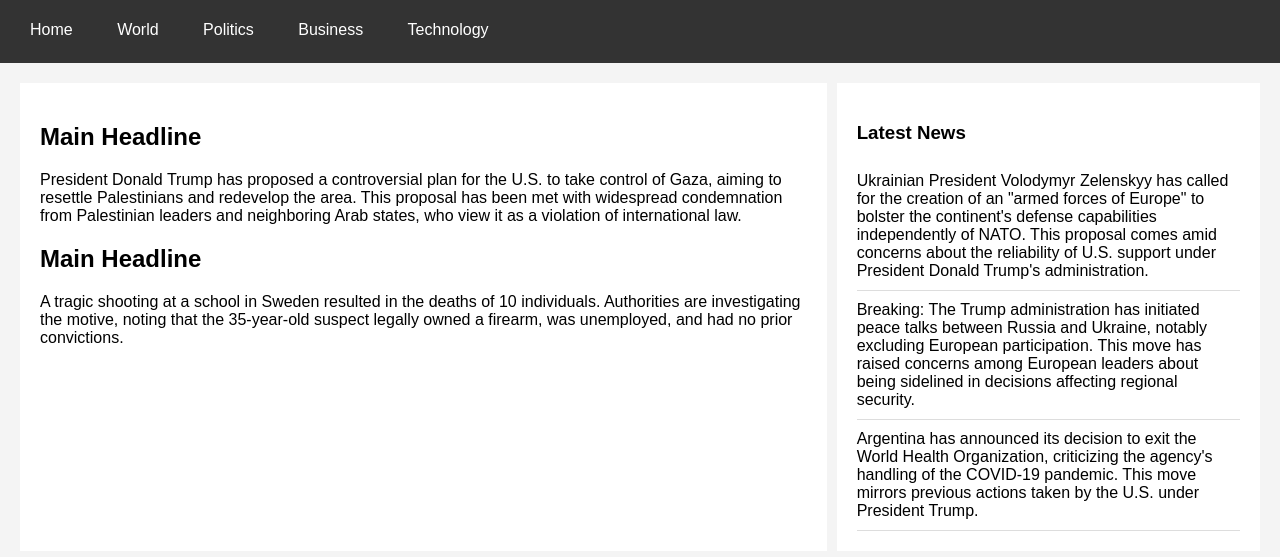
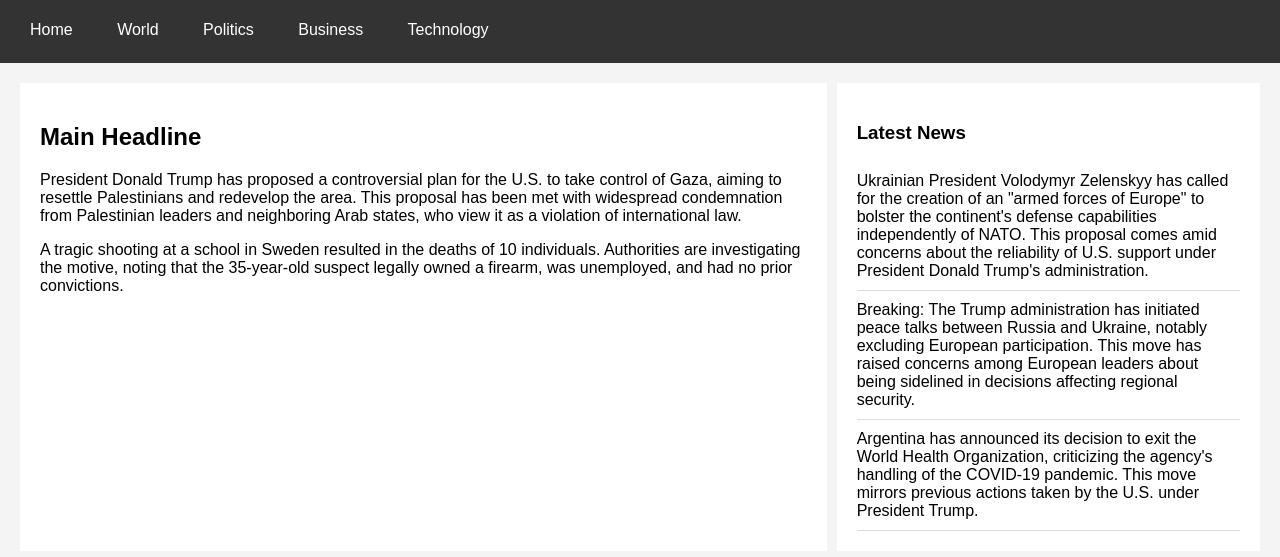
Before and after one commit to DWeda/watchyur, a plain HTML site: page index.html in a window 1280 px wide. Shown: the part 61-618 px from the top of the page. Drawn offline with Linux system fonts and the light colour scheme.

Commit message:
news update

```diff
--- a/index.html
+++ b/index.html
@@ -67,7 +67,6 @@
         <div class="main-content">
             <h2>Main Headline</h2>
             <p>President Donald Trump has proposed a controversial plan for the U.S. to take control of Gaza, aiming to resettle Palestinians and redevelop the area. This proposal has been met with widespread condemnation from Palestinian leaders and neighboring Arab states, who view it as a violation of international law.</p>
-            <h2>Main Headline</h2>
             <p>A tragic shooting at a school in Sweden resulted in the deaths of 10 individuals. Authorities are investigating the motive, noting that the 35-year-old suspect legally owned a firearm, was unemployed, and had no prior convictions.</p>
         </div>
         <div class="sidebar">
```
